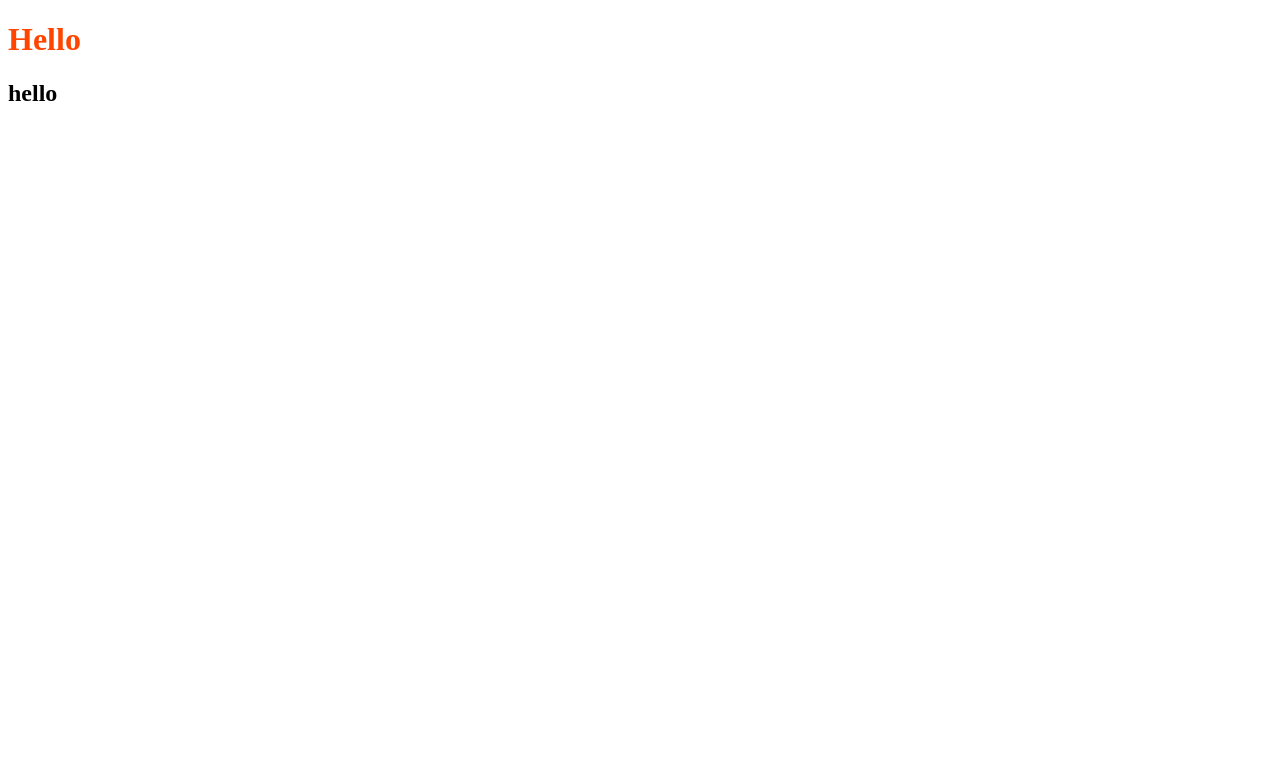
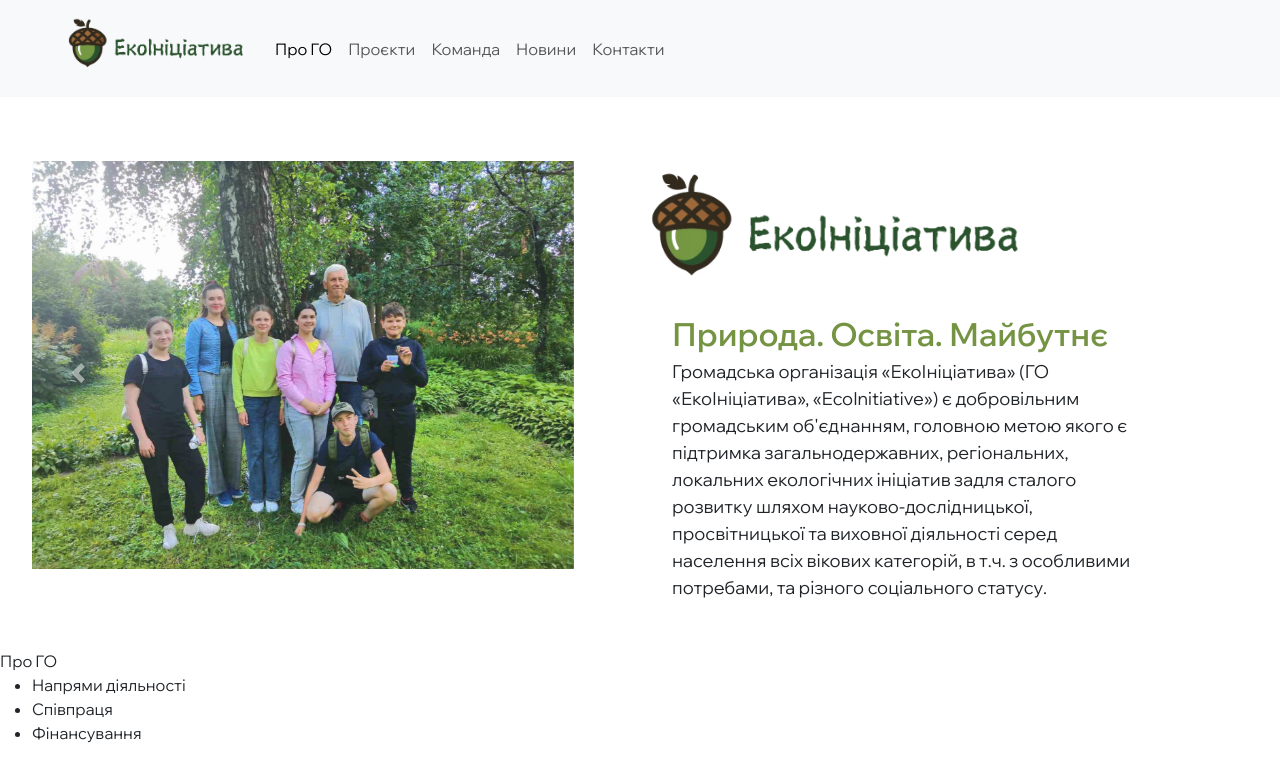
Before and after one commit to OksiMarty/Eco, a plain HTML site: page index.html in a window 1280 px wide. Drawn offline with nearby package versions, Linux system fonts and the light colour scheme.

Commit message:
nav+main section

```diff
--- a/index.html
+++ b/index.html
@@ -5,9 +5,137 @@
     <meta name="viewport" content="width=device-width, initial-scale=1.0" />
     <title>Ecoinitiative</title>
     <link rel="stylesheet" href="style.css" />
+    <link
+      href="https://cdn.jsdelivr.net/npm/bootstrap@5.3.0-alpha1/dist/css/bootstrap.min.css"
+      rel="stylesheet"
+      integrity="sha384-GLhlTQ8iRABdZLl6O3oVMWSktQOp6b7In1Zl3/Jr59b6EGGoI1aFkw7cmDA6j6gD"
+      crossorigin="anonymous"
+    />
+    <script
+      src="https://cdn.jsdelivr.net/npm/bootstrap@5.3.0-alpha1/dist/js/bootstrap.bundle.min.js"
+      integrity="sha384-w76AqPfDkMBDXo30jS1Sgez6pr3x5MlQ1ZAGC+nuZB+EYdgRZgiwxhTBTkF7CXvN"
+      crossorigin="anonymous"
+    ></script>
+
+    <link
+      rel="stylesheet"
+      href="https://maxcdn.bootstrapcdn.com/bootstrap/4.5.2/css/bootstrap.min.css"
+    />
+    <script src="https://code.jquery.com/jquery-3.5.1.slim.min.js"></script>
+    <script src="https://cdn.jsdelivr.net/npm/@popperjs/core@2.9.3/dist/umd/popper.min.js"></script>
+    <script src="https://maxcdn.bootstrapcdn.com/bootstrap/4.5.2/js/bootstrap.min.js"></script>
+    <link rel="preconnect" href="https://fonts.googleapis.com" />
+    <link rel="preconnect" href="https://fonts.gstatic.com" crossorigin />
+    <link
+      href="https://fonts.googleapis.com/css2?family=Wix+Madefor+Display:wght@400..800&display=swap"
+      rel="stylesheet"
+    />
   </head>
   <body>
-    <h1 class="Hello">Hello</h1>
-    <h2>hello</h2>
+    <nav class="navbar navbar-expand-lg bg-body-tertiary">
+      <div class="container-fluid">
+        <a class="navbar-brand" href="#"
+          ><img src="logo.png" alt="" class="logo-nav"
+        /></a>
+        <button
+          class="navbar-toggler"
+          type="button"
+          data-bs-toggle="collapse"
+          data-bs-target="#navbarNavAltMarkup"
+          aria-controls="navbarNavAltMarkup"
+          aria-expanded="false"
+          aria-label="Toggle navigation"
+        >
+          <span class="navbar-toggler-icon"></span>
+        </button>
+        <div class="collapse navbar-collapse" id="navbarNavAltMarkup">
+          <div class="navbar-nav">
+            <a class="nav-link active" aria-current="page" href="#">Про ГО</a>
+            <a class="nav-link" href="#">Проєкти</a>
+            <a class="nav-link" href="#">Команда</a>
+            <a class="nav-link" href="#">Новини</a>
+            <a class="nav-link" href="#">Контакти</a>
+          </div>
+        </div>
+      </div>
+    </nav>
+    <div class="first-section">
+      <div id="photoCarousel" class="carousel slide" data-ride="carousel">
+        <div class="carousel-inner">
+          <div class="carousel-item active">
+            <img
+              src="images/slider1.jpg"
+              class="d-block w-100"
+              alt="First slide"
+            />
+          </div>
+          <div class="carousel-item">
+            <img
+              src="images/slider2.jpg"
+              class="d-block w-100"
+              alt="Second slide"
+            />
+          </div>
+          <div class="carousel-item">
+            <img
+              src="images/slider3.jpg"
+              class="d-block w-100"
+              alt="Third slide"
+            />
+          </div>
+          <div class="carousel-item">
+            <img
+              src="images/slider4.jpg"
+              class="d-block w-100"
+              alt="Third slide"
+            />
+          </div>
+          <div class="carousel-item">
+            <img
+              src="images/slider5.jpg"
+              class="d-block w-100"
+              alt="Third slide"
+            />
+          </div>
+        </div>
+        <a
+          class="carousel-control-prev"
+          href="#photoCarousel"
+          role="button"
+          data-slide="prev"
+        >
+          <span class="carousel-control-prev-icon" aria-hidden="true"></span>
+          <span class="sr-only">Previous</span>
+        </a>
+        <a
+          class="carousel-control-next"
+          href="#photoCarousel"
+          role="button"
+          data-slide="next"
+        >
+          <span class="carousel-control-next-icon" aria-hidden="true"></span>
+          <span class="sr-only">Next</span>
+        </a>
+      </div>
+      <div>
+        <img src="logo.png" alt="" class="logo-main-section" />
+        <section>Природа. Освіта. Майбутнє</section>
+        <p class="main-text">
+          Громадська організація «ЕкоІніціатива» (ГО «ЕкоІніціатива»,
+          «EcoInitiative») є добровільним громадським об'єднанням, головною
+          метою якого є підтримка загальнодержавних, регіональних, локальних
+          екологічних ініціатив задля сталого розвитку шляхом
+          науково-дослідницької, просвітницької та виховної діяльності серед
+          населення всіх вікових категорій, в т.ч. з особливими потребами, та
+          різного соціального статусу.
+        </p>
+      </div>
+    </div>
+    <div>Про ГО</div>
+    <ul>
+      <li>Напрями діяльності</li>
+      <li>Співпраця</li>
+      <li>Фінансування</li>
+    </ul>
   </body>
 </html>
--- a/style.css
+++ b/style.css
@@ -1,3 +1,39 @@
-h1 {
-  color: orangered;
+body {
+  font-family: "Wix Madefor Display", sans-serif !important;
 }
+.logo-nav {
+  max-width: 220px;
+  padding-left: 2rem;
+  padding-bottom: 0.5rem;
+}
+.nav-link {
+  color: #322a1d;
+}
+
+.first-section {
+  display: grid;
+
+  grid-template-columns: repeat(auto-fit, minmax(240px, 1fr));
+  padding: 2rem;
+}
+.main-text {
+  padding-left: 2rem;
+  padding-right: 6rem;
+  font-size: 18px;
+}
+.logo-main-section {
+  max-width: 65%;
+  padding-top: 2rem;
+  padding-bottom: 1rem;
+}
+.carousel-item {
+  opacity: 0.9;
+  padding: 2rem;
+}
+section {
+  color: #749443;
+  padding-left: 2rem;
+  padding-bottom: 0;
+  font-size: xx-large;
+  font-weight: 600;
+}
```
Also changed, not shown: images/slider1.jpg (added), images/slider2.jpg (added), images/slider3.jpg (added), images/slider4.jpg (added), images/slider5.jpg (added), logo.png (added).
